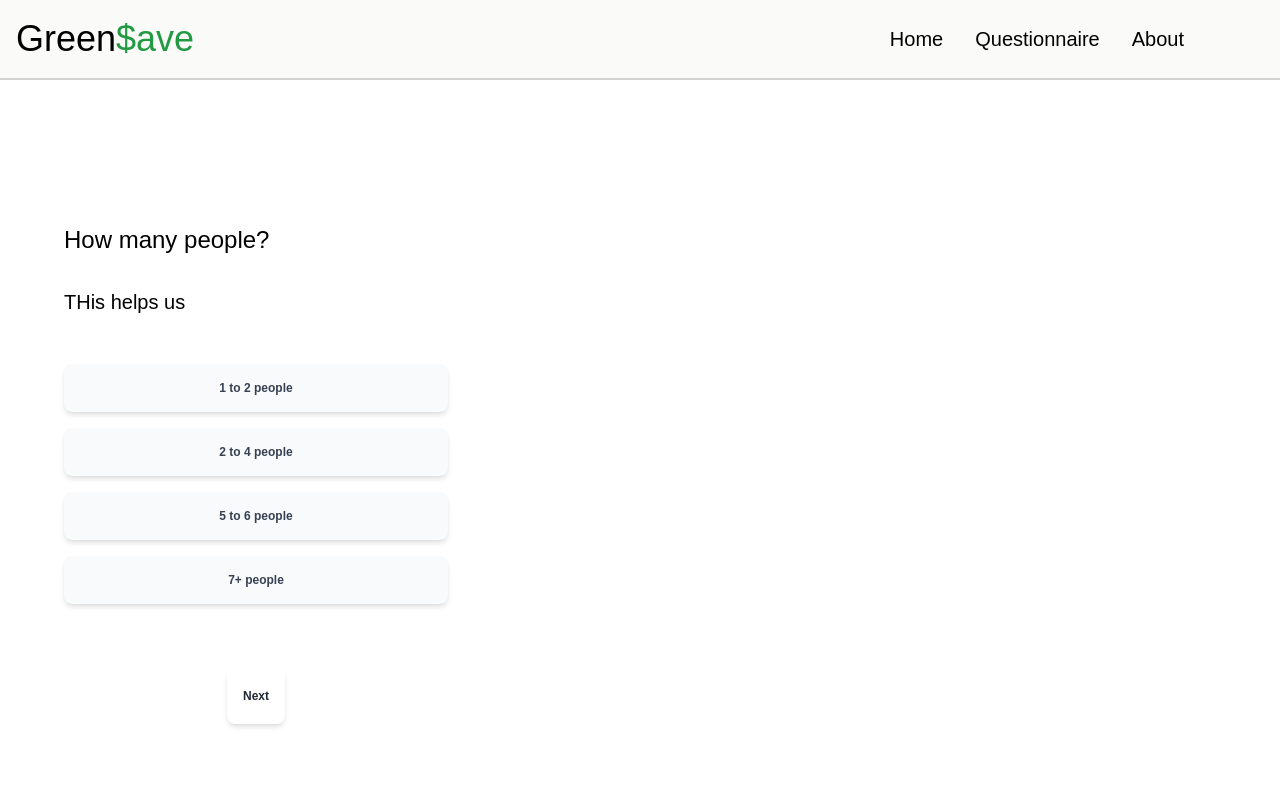
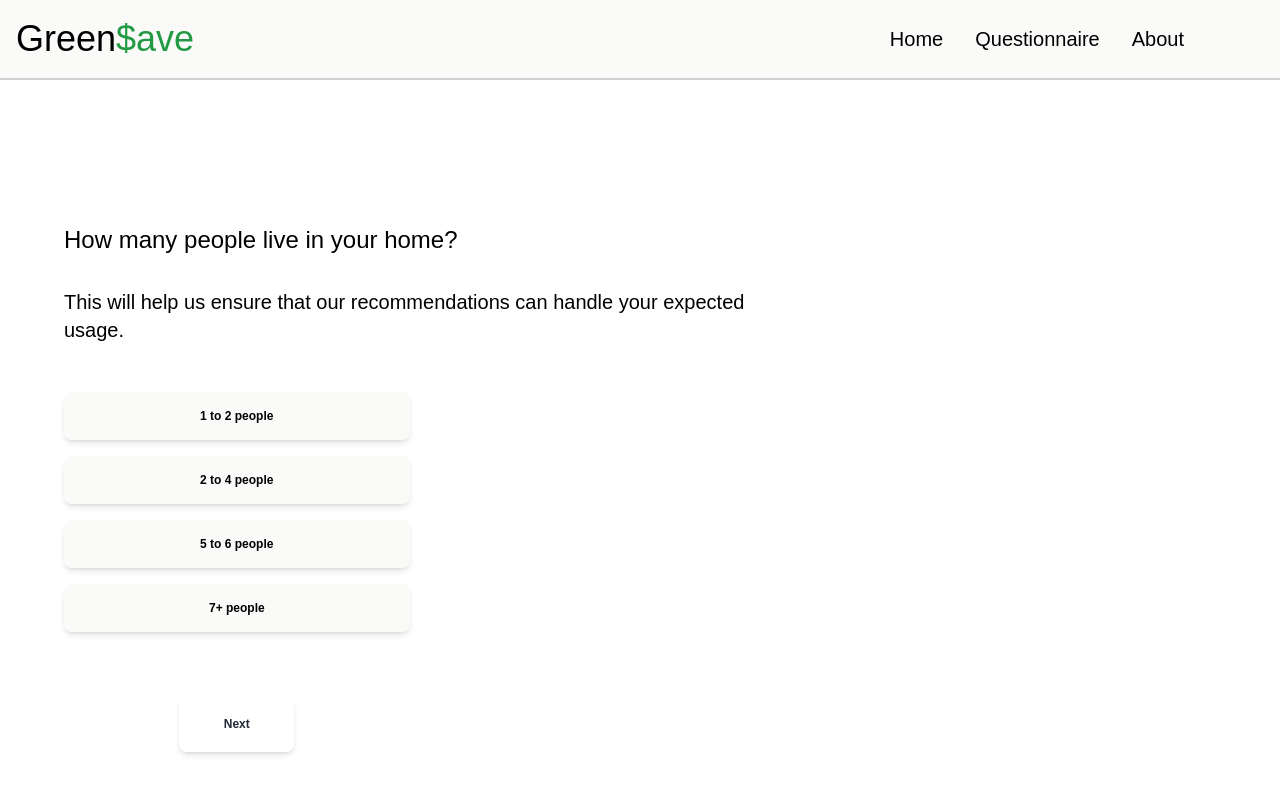
Before and after one commit to toliv/greensave, a Next.js app in the folder web/green_save/: page /appliance-finder in a window 1280 px wide. Shown: the top 800 px of the page. Built offline with nearby package versions, Linux system fonts and the light colour scheme.

Commit message:
little more

```diff
--- a/web/green_save/src/app/appliance-finder/page.tsx
+++ b/web/green_save/src/app/appliance-finder/page.tsx
@@ -107,7 +107,7 @@ export default function ApplianceFinder() {
   };
 
   return (
-    <div className="pt-20">
+    <div className="">
       <div className="h-screen">
         <main className="bg-white">
           <div className="p-8 lg:p-16 grow ">
--- a/web/green_save/src/components/HouseholdSizeQuestion.tsx
+++ b/web/green_save/src/components/HouseholdSizeQuestion.tsx
@@ -25,19 +25,18 @@ export function HouseholdSizeQuestion({
   const householdSize = watch("householdSize");
 
   return (
-    <div
-      id="question1"
-      className="flex flex-col gap-8 min-h-screen mt-20 items-start w-full lg:w-2/3 text-center"
+    <div className="flex flex-col">
+      {/* hack */}
+      <div className="h-20"></div>
+      <div>
+        <Question
+          moveToNextQuestion={moveToNextQuestion}
+          moveToNextQuestionEnabled={() =>
+            !getFieldState("householdSize").invalid
+          }
+          questionHeading={`How many people live in your home?`}
+          questionSubheading={`This will help us ensure that our recommendations can handle your expected usage.`}
         >
-      <div className="flex justify-center text-2xl lg:text-2xl font-thin text-black">
-        {"How many people?"}
-      </div>
-      <div className="flex justify-center text-lg lg:text-xl font-thin text-black">
-        {"THis helps us"}
-      </div>
-      <div className="w-full lg:w-1/2">
-        <div className="flex flex-col text-3xl font-semibold text-black justify-center">
-          <div className="">
           <Controller
             name="householdSize"
             control={control}
@@ -46,61 +45,35 @@ export function HouseholdSizeQuestion({
                 <Button
                   onClick={() => handleHouseholdSizeClick("1-2")}
                   placeholder="1-2"
-                    className={`py-4 hover:shadow-xl ${householdSize === "1-2" ? "bg-green-500 text-white" : "bg-gray-50 text-gray-700"}`}
+                  className={`py-4 hover:shadow-xl ${householdSize === "1-2" ? "bg-green-500 text-white" : "bg-stone-50 text-black"}`}
                 >
                   1 to 2 people
                 </Button>
                 <Button
                   onClick={() => handleHouseholdSizeClick("2-4")}
                   placeholder="2-4"
-                    className={`py-4 hover:shadow-xl ${householdSize === "2-4" ? "bg-green-500 text-white" : "bg-gray-50 text-gray-700"}`}
+                  className={`py-4 hover:shadow-xl ${householdSize === "2-4" ? "bg-green-500 text-white" : "bg-stone-50 text-black"}`}
                 >
                   2 to 4 people
                 </Button>
                 <Button
                   onClick={() => handleHouseholdSizeClick("5-6")}
                   placeholder="5-6"
-                    className={`py-4 hover:shadow-xl ${householdSize === "5-6" ? "bg-green-500 text-white" : "bg-gray-50 text-gray-700"}`}
+                  className={`py-4 hover:shadow-xl ${householdSize === "5-6" ? "bg-green-500 text-white" : "bg-stone-50 text-black"}`}
                 >
                   5 to 6 people
                 </Button>
                 <Button
                   onClick={() => handleHouseholdSizeClick("7+")}
                   placeholder="7+"
-                    className={`py-4 hover:shadow-xl ${householdSize === "7+" ? "bg-green-500 text-white" : "bg-gray-50 text-gray-700"}`}
+                  className={`py-4 hover:shadow-xl ${householdSize === "7+" ? "bg-green-500 text-white" : "bg-stone-50 text-black"}`}
                 >
                   7+ people
                 </Button>
               </div>
             )}
           />
-          </div>
-        </div>
-        <div className="flex gap-4 w-full justify-center mt-12">
-          <div className="">
-            {/* {moveToPreviousQuestion && (
-              <Button
-                variant="filled"
-                placeholder="something"
-                onClick={() => moveToPreviousQuestion()}
-                className={`h-14 w-full bg-white text-gray-800 p-4 `}
-              >
-                Next
-              </Button>
-            )} */}
-            {moveToNextQuestion && (
-              <Button
-                variant="filled"
-                placeholder="something"
-                onClick={() => moveToNextQuestion()}
-                disabled={getFieldState("householdSize").invalid}
-                className={`h-14 w-full bg-white text-gray-800 p-4 ${getFieldState("householdSize").invalid ? "hover:cursor-not-allowed" : ""}`}
-              >
-                Next
-              </Button>
-            )}
-          </div>
-        </div>
+        </Question>
       </div>
     </div>
   );
--- a/web/green_save/src/components/Question.tsx
+++ b/web/green_save/src/components/Question.tsx
@@ -26,9 +26,9 @@ export function Question({
   return (
     <div
       id={questionId}
-      className="flex flex-col gap-8 min-h-screen mt-20 items-start w-full lg:w-5/6 text-center"
+      className="flex flex-col gap-8 min-h-screen mt-20 items-start w-full lg:w-3/5 text-left"
     >
-      <div className="text-2xl lg:text-2xl font-thin text-black">
+      <div className="text-2xl lg:text-2xl font-ultralight text-black">
         {questionHeading}
       </div>
       <div className="text-lg lg:text-xl font-thin text-black">
@@ -44,7 +44,7 @@ export function Question({
               variant="filled"
               placeholder="something"
               onClick={() => moveToPreviousQuestion()}
-              className={`h-14 w-full bg-white text-gray-800 p-4 `}
+              className={`h-14 w-1/3 bg-white text-gray-800 p-4 `}
             >
               Previous
             </Button>
@@ -55,7 +55,7 @@ export function Question({
               placeholder="something"
               onClick={() => moveToNextQuestion()}
               disabled={!moveToNextQuestionEnabled}
-              className={`h-14 w-full bg-white text-gray-800 p-4 ${!moveToNextQuestionEnabled ? "hover:cursor-not-allowed" : ""}`}
+              className={`h-14 w-1/3 bg-white text-gray-800 p-4 ${!moveToNextQuestionEnabled ? "hover:cursor-not-allowed" : ""}`}
             >
               Next
             </Button>
```
Lines whose indentation alone changed are shown as unchanged.
